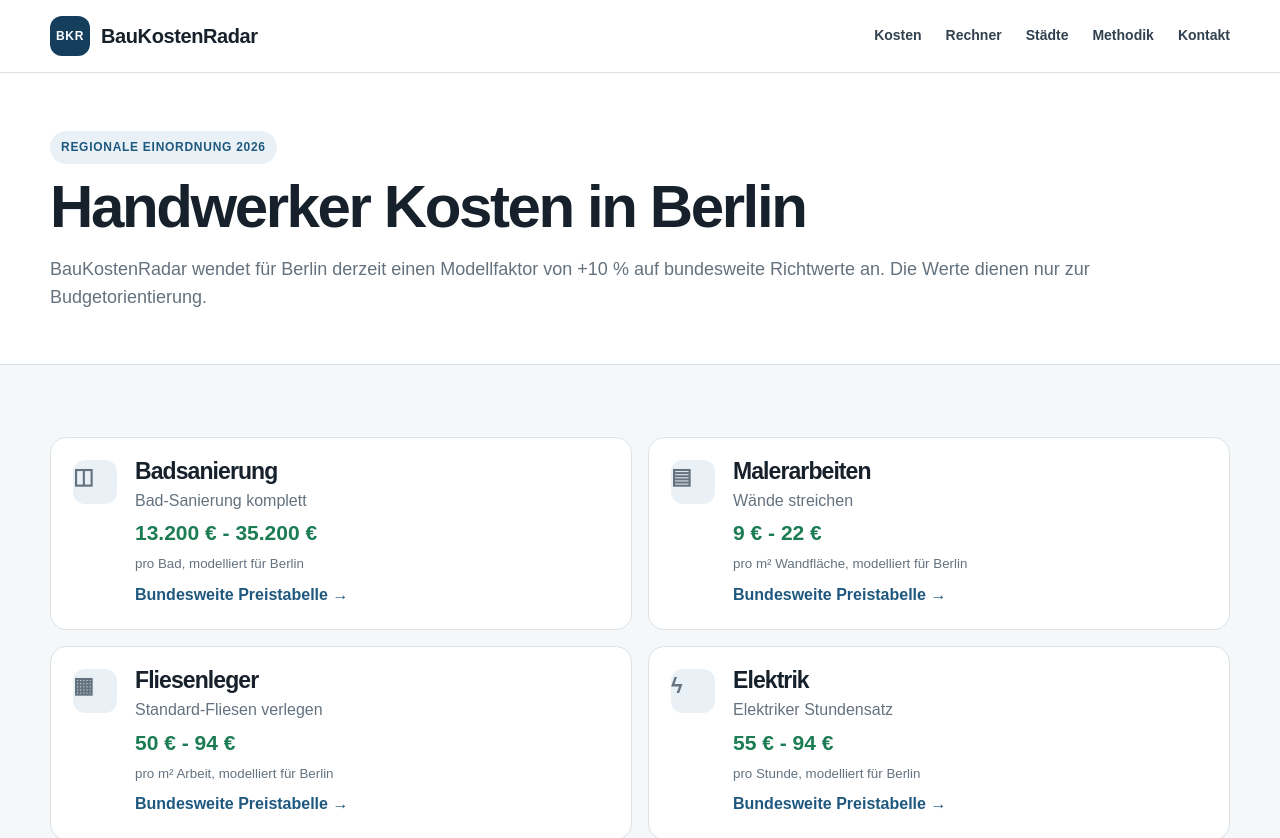
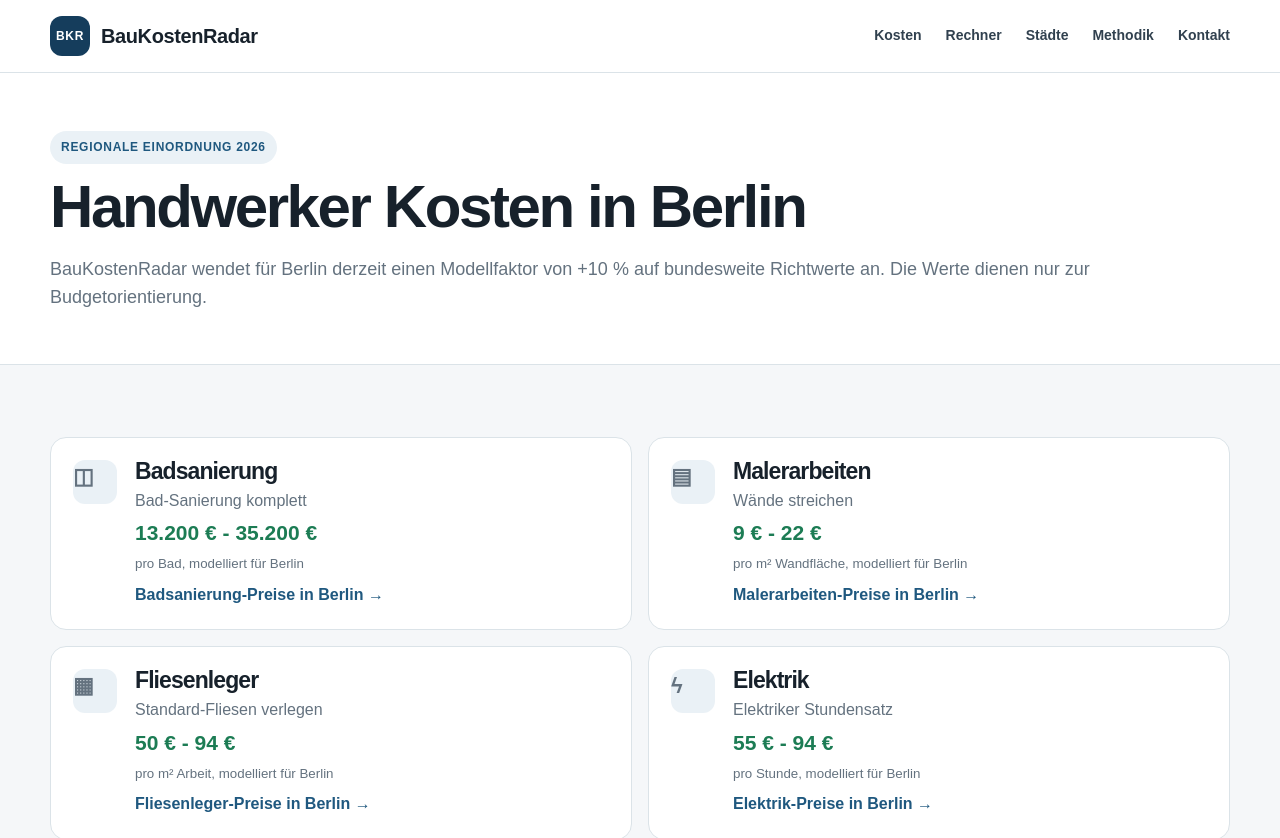
Before and after one commit to maxympaschenko-tech/baukostenradar-de, a Next.js app: page /staedte/berlin in a window 1280 px wide. Shown: the top 838 px of the page. Built offline with nearby package versions, Linux system fonts and the light colour scheme; no server answers.

Commit message:
Link city pages to localized service prices

```diff
--- a/app/staedte/[slug]/page.tsx
+++ b/app/staedte/[slug]/page.tsx
@@ -9,6 +9,10 @@ function euro(value: number) {
     currency: "EUR",
     maximumFractionDigits: 0,
   }).format(value);
+}
+
+function priceRange(low: number, high: number) {
+  return Math.round(low) === Math.round(high) ? euro(low) : `${euro(low)} - ${euro(high)}`;
 }
 
 export function generateStaticParams() {
@@ -58,9 +62,11 @@ export default async function CityPage({ params }: { params: Promise<{ slug: str
                   <div>
                     <h2>{service.shortTitle}</h2>
                     <span>{item.name}</span>
-                    <strong>{euro(item.low * region.factor)} - {euro(item.high * region.factor)}</strong>
+                    <strong>{priceRange(item.low * region.factor, item.high * region.factor)}</strong>
                     <small>{item.unit}, modelliert für {region.label}</small>
-                    <Link className="textLink" href={`/kosten/${service.slug}`}>Bundesweite Preistabelle →</Link>
+                    <Link className="textLink" href={`/kosten/${service.slug}/${region.slug}`}>
+                      {service.shortTitle}-Preise in {region.label} →
+                    </Link>
                   </div>
                 </article>
               );
```
